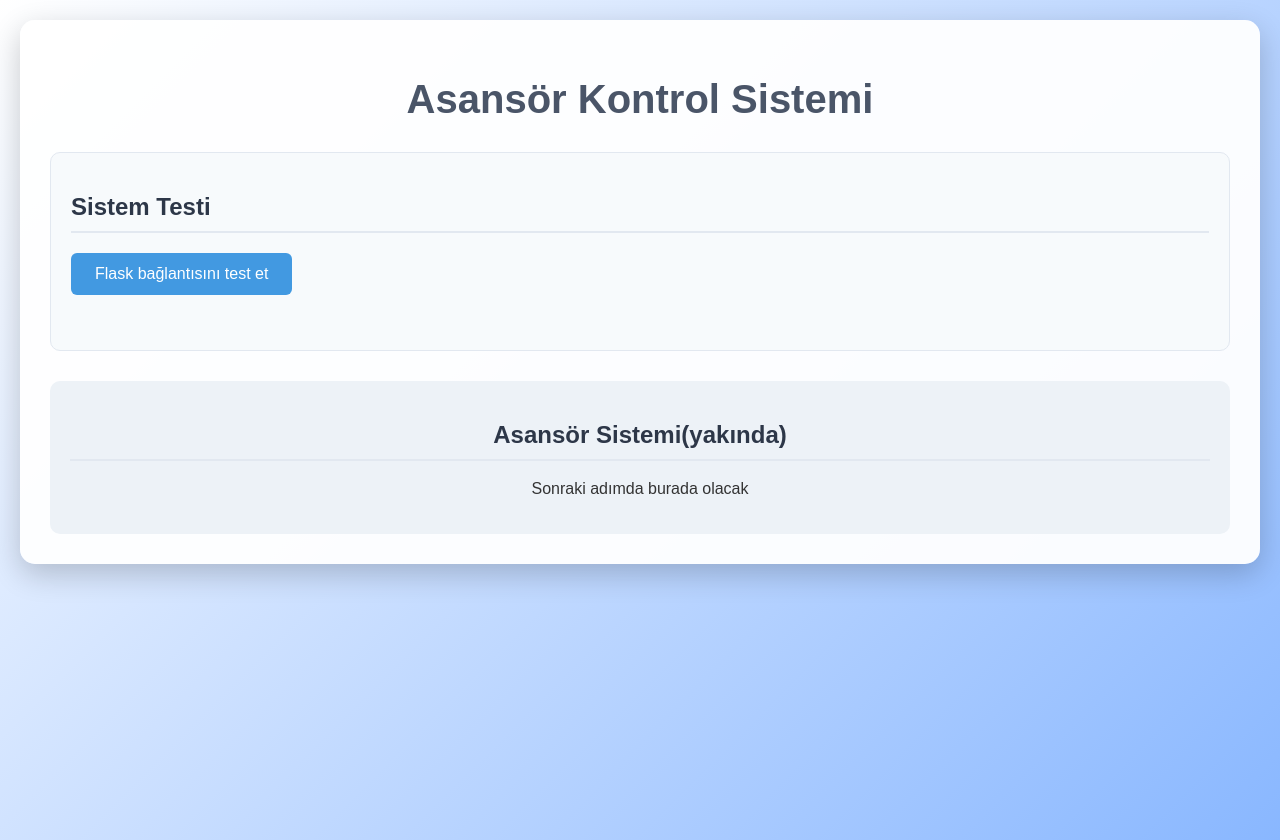
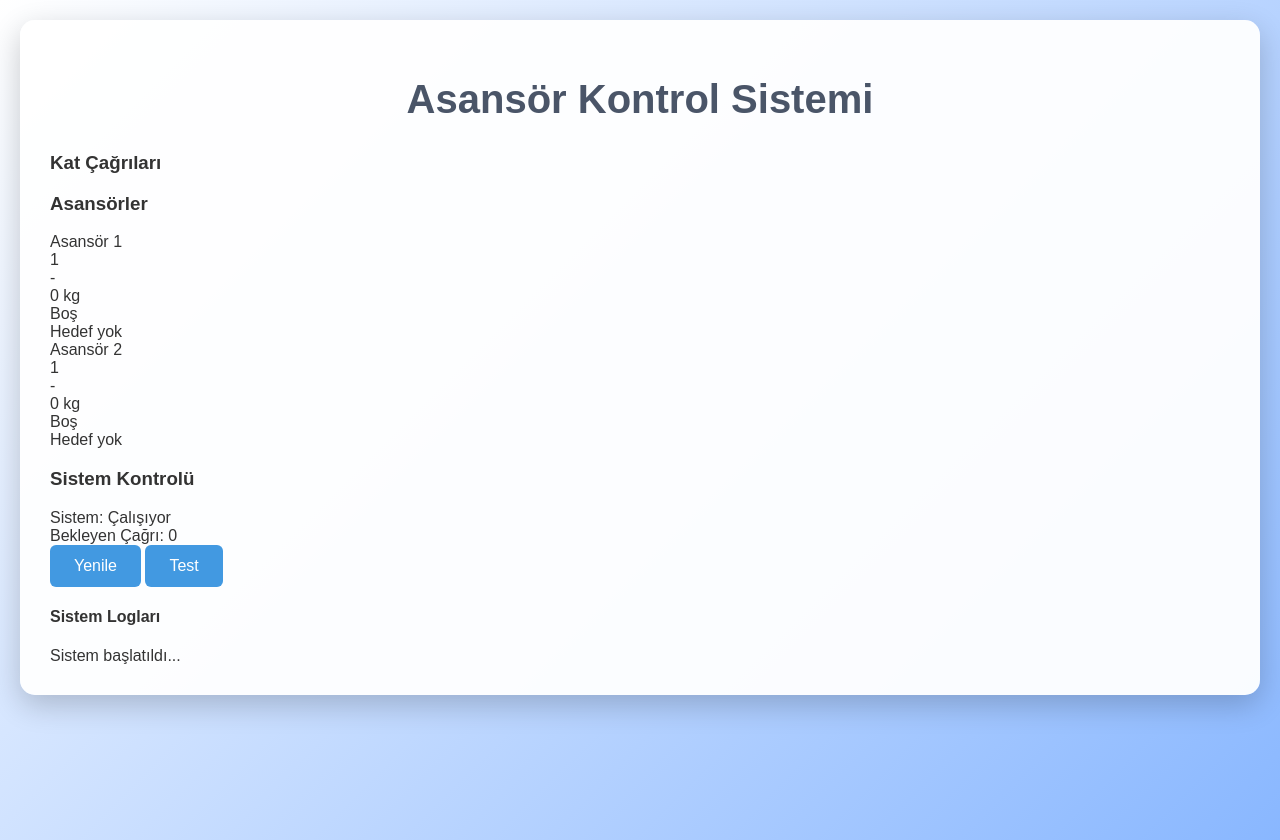
Before and after one commit to chavdar7/elevator, a Flask app: page / in a window 1280 px wide. Run offline with Flask 3, Linux system fonts and the light colour scheme.

Commit message:
index.html sayfası düzenlendi

```diff
--- a/templates/index.html
+++ b/templates/index.html
@@ -14,18 +14,87 @@
         <div class="container">
             <h1>Asansör Kontrol Sistemi</h1>
 
-            <!--test alanı-->
-            <div class="test-section">
-                <h2>Sistem Testi</h2>
-                <button onclick="testFlask()">Flask bağlantısını test et</button>
-                <div id="test-result"></div>
+            <!-- Ana asansör alanı -->
+            <div class="elevator-main">
+
+                <!-- Kat butonları -->
+                <div class="floors-panel">
+                    <h3>Kat Çağrıları</h3>
+                    <div class="floors-grid" id="floors-grid">
+                        <!-- JavaScript ile doldurulacak -->
+                    </div>
+                </div>
+
+                <!-- Asansörler -->
+                <div class="elevators-panel">
+                    <h3>Asansörler</h3>
+                    <div class="elevators-container">
+
+                        <!-- Asansör 1 -->
+                        <div class="elevator-box" id="elevator-1">
+                            <div class="elevator-header">Asansör 1</div>
+                            <div class="elevator-display">
+                                <div class="floor-display" id="elevator-1-floor">1</div>
+                                <div class="direction-display" id="elevator-1-direction">-</div>
+                            </div>
+                            <div class="elevator-info">
+                                <div class="weight-info" id="elevator-1-weight">0 kg</div>
+                                <div class="status-info" id="elevator-1-status">Boş</div>
+                            </div>
+                            <div class="targets-info" id="elevator-1-targets">Hedef yok</div>
+                        </div>
+
+                        <!-- Asansör 2 -->
+                        <div class="elevator-box" id="elevator-2">
+                            <div class="elevator-header">Asansör 2</div>
+                            <div class="elevator-display">
+                                <div class="floor-display" id="elevator-2-floor">1</div>
+                                <div class="direction-display" id="elevator-2-direction">-</div>
+                            </div>
+                            <div class="elevator-info">
+                                <div class="weight-info" id="elevator-2-weight">0 kg</div>
+                                <div class="status-info" id="elevator-2-status">Boş</div>
+                            </div>
+                            <div class="targets-info" id="elevator-2-targets">Hedef yok</div>
+                        </div>
+
+                    </div>
+                </div>
+
             </div>
 
-            <!--asansör alanı-->
-            <div class="elevator-section">
-                <h2>Asansör Sistemi(yakında)</h2>
-                <p>Sonraki adımda burada olacak</p>
+            <!-- Kontrol paneli -->
+            <div class="control-panel">
+                <h3>Sistem Kontrolü</h3>
+
+                <!-- Sistem durumu -->
+                <div class="system-status">
+                    <div class="status-item">
+                        <span>Sistem:</span>
+                        <span id="system-status">Çalışıyor</span>
+                    </div>
+                    <div class="status-item">
+                        <span>Bekleyen Çağrı:</span>
+                        <span id="waiting-calls">0</span>
+                    </div>
+                    <div class="status-item">
+                        <button onclick="refreshSystem()">Yenile</button>
+                        <button onclick="testFlask()">Test</button>
+                    </div>
+                </div>
+
+                <!-- Log alanı -->
+                <div class="log-section">
+                    <h4>Sistem Logları</h4>
+                    <div class="log-container" id="log-container">
+                        <div class="log-item">Sistem başlatıldı...</div>
+                    </div>
+                </div>
+
             </div>
+
+            <!-- Test sonucu (gizli) -->
+            <div id="test-result" style="display: none;"></div>
         </div>
 
         <script src="{{ url_for('static', filename='script.js') }}"></script>
```
